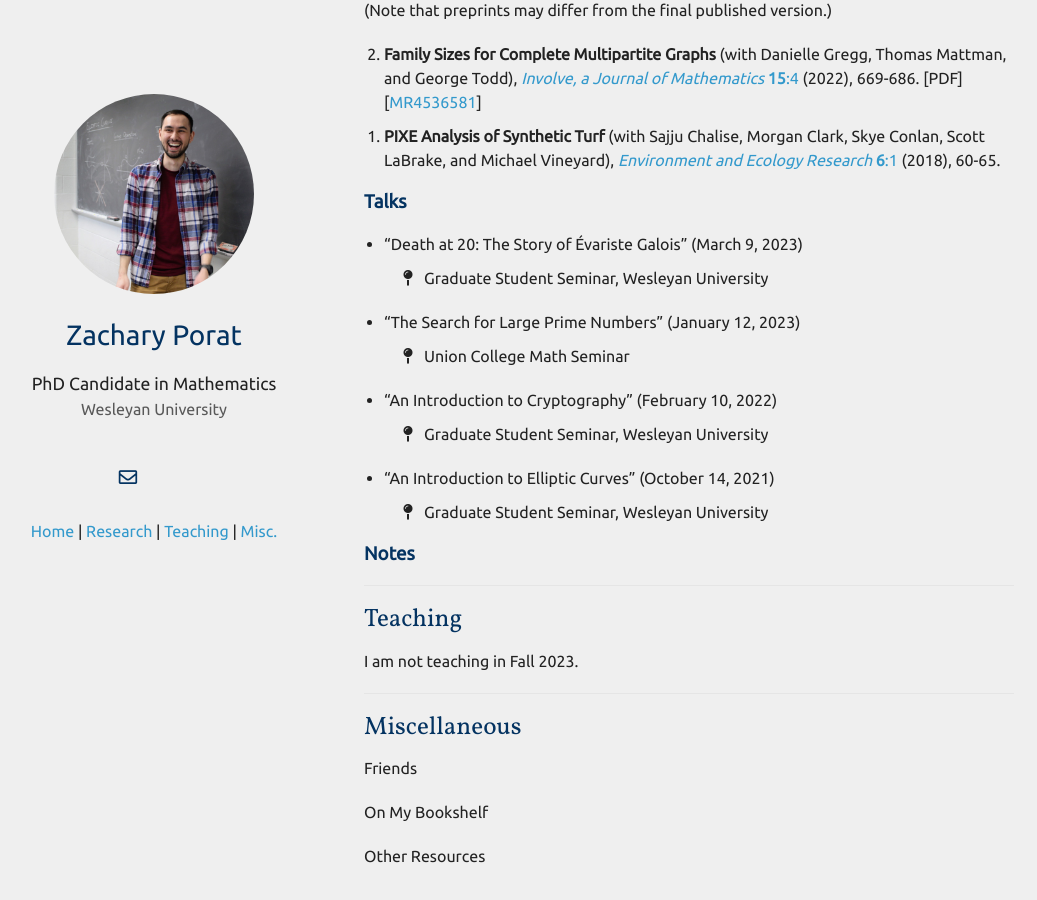
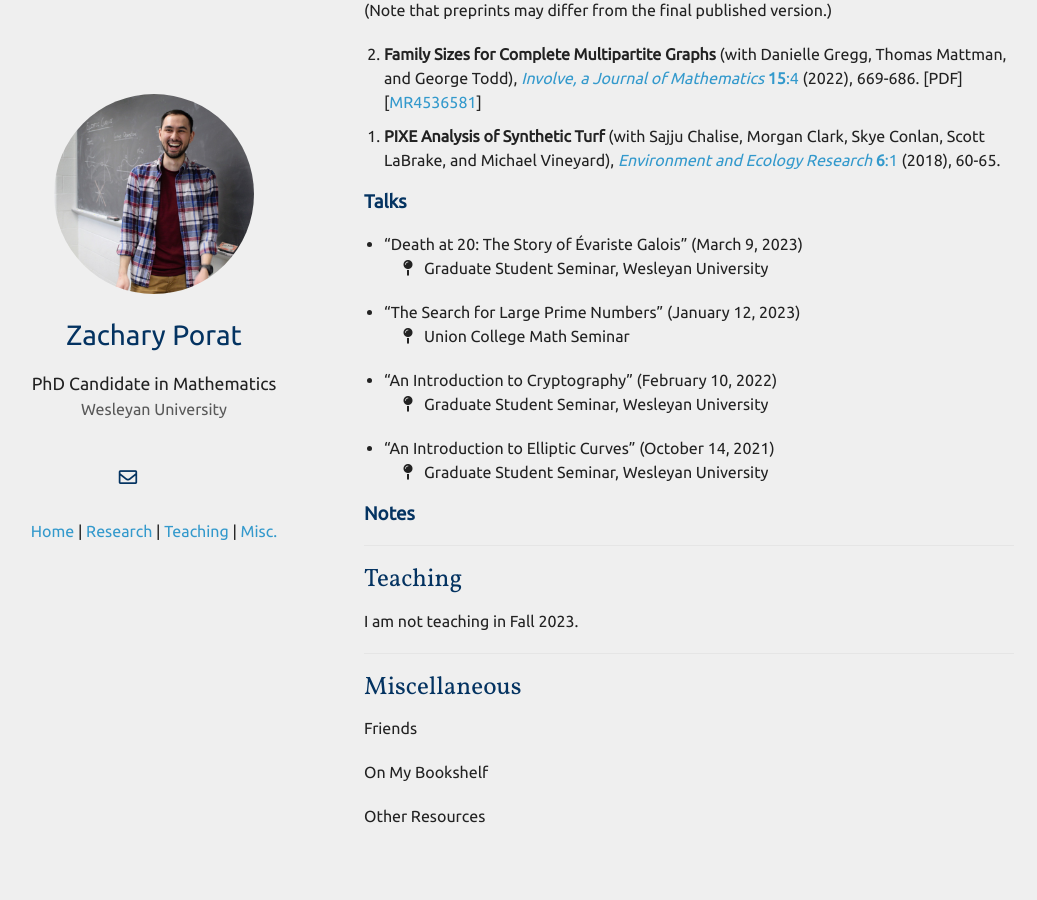
Before and after one commit to zporat/zporat.github.io, a Jekyll site: the page built from index.md, in a window 1280 px wide and 900 px high, scrolled down 473 px. Shown: the whole window, without its empty margins (101-1138 px from the left). Built offline with Jekyll 4.4.1, drawn with Linux system fonts in a browser that asks for light colours; nearby versions of some CDN libraries; a style sheet for code colours, icons or effects is not loaded; our own code applies the rules of GitHub Pages for plain Markdown files.

Commit message:
Update index.md

```diff
--- a/index.md
+++ b/index.md
@@ -28,19 +28,19 @@ My research interests lie in number theory and algebraic geometry.  In particula
 ### Talks
 
 <ul style="margin-left:-20px">
-<li style="margin-bottom:10px;">“Death at 20: The Story of Évariste Galois” (March 9, 2023)</li>
+<li>“Death at 20: The Story of Évariste Galois” (March 9, 2023)</li>
 <ul class="fa-ul">
 <li><span class="fa-li"><i class="fas fa-map-pin"></i></span>Graduate Student Seminar, Wesleyan University</li>
 </ul>
-<li style="margin-bottom:10px;">“The Search for Large Prime Numbers” (January 12, 2023)</li>
+<li>“The Search for Large Prime Numbers” (January 12, 2023)</li>
 <ul class="fa-ul">
 <li><span class="fa-li"><i class="fas fa-map-pin"></i></span>Union College Math Seminar</li>
 </ul>
-<li style="margin-bottom:10px;">“An Introduction to Cryptography” (February 10, 2022)</li>
+<li>“An Introduction to Cryptography” (February 10, 2022)</li>
 <ul class="fa-ul">
 <li><span class="fa-li"><i class="fas fa-map-pin"></i></span>Graduate Student Seminar, Wesleyan University</li>
 </ul>
-<li style="margin-bottom:10px;">“An Introduction to Elliptic Curves” (October 14, 2021)</li>
+<li>“An Introduction to Elliptic Curves” (October 14, 2021)</li>
 <ul class="fa-ul">
 <li><span class="fa-li"><i class="fas fa-map-pin"></i></span>Graduate Student Seminar, Wesleyan University</li>
 </ul>
```
